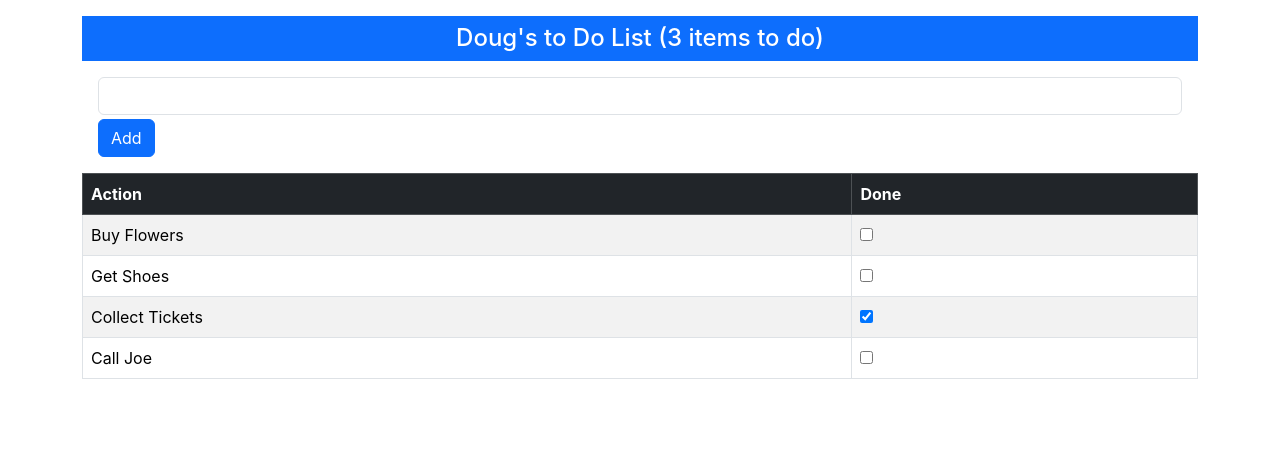
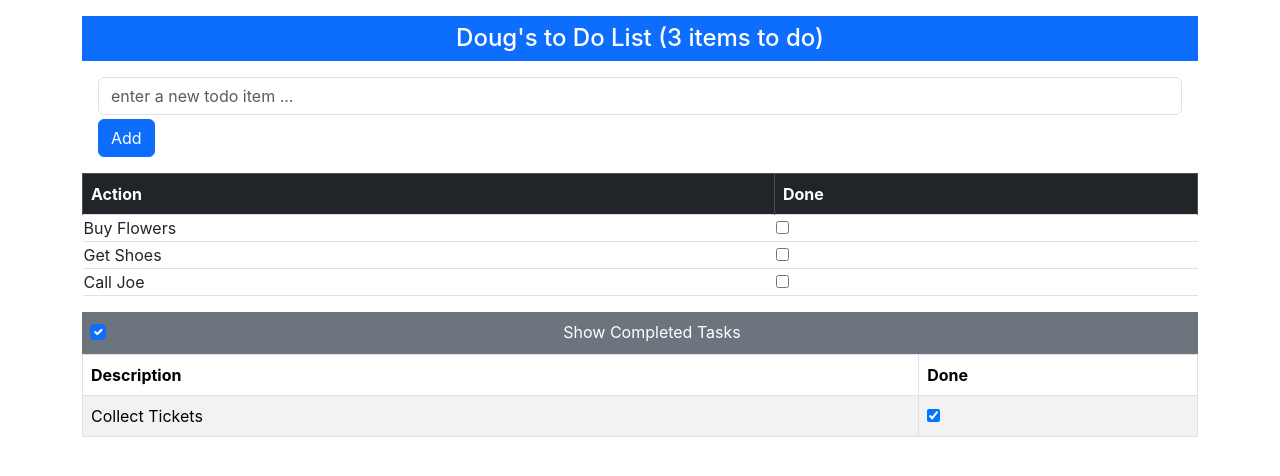
Before and after one commit to SukhWave/reacttodo2025, a React (Create React App) app in the folder todo/: page / in a window 1280 px wide. Shown: the top 476 px of the page. Built offline with nearby package versions, Linux system fonts and the light colour scheme; the HTML template or start-up script is replaced by a standard one.

Commit message:
Added VisibilityControl

```diff
--- a/todo/src/App.js
+++ b/todo/src/App.js
@@ -4,6 +4,7 @@
 import TodoBanner from './TodoBanner';
 import TodoRow from './TodoRow';
 import TodoCreator from './TodoCreator';
+import VisibilityControl from './VisibilityControl';
 
 function App() {
   const [userName] = useState("Doug");
@@ -15,11 +16,27 @@
     { action: "Call Joe", done: false }
   ]);
 
+  const [showCompleted, setShowCompleted] = useState(true);
+
   const createNewTodo = (task) => {
     if (!todoItems.find(item => item.action === task)) {
       setTodoItems([...todoItems, { action: task, done: false }]);
     }
   };
+
+  const toggleTodo = (todo) => {
+    const updatedTodos = todoItems.map((item) =>
+      item.action === todo.action
+        ? { ...item, done: !item.done }
+        : item
+  );
+    setTodoItems(updatedTodos);
+      //localStorage.setItem("todos", JSON.stringify(updatedTodos));
+  };
+
+  const todoTableRows = (doneValue) => todoItems.filter(item => item.done === doneValue).map(item =>
+    <TodoRow key={ item.action } item={ item } toggle={ toggleTodo } />
+  )
 
   return (
     <div className="container mt-3">
@@ -37,11 +54,30 @@
           </tr>
         </thead>
         <tbody>
-          {todoItems.map((item, index) => (
-            <TodoRow key={index} item={item} />
-          ))}
         </tbody>
+        { todoTableRows(false) }
       </table>
+
+              <div className="bg-secondary text-white text-center p-2">
+          <VisibilityControl
+            description="Completed Tasks"
+            isChecked={showCompleted}
+            callback={(checked) => setShowCompleted(checked)} />
+        </div>
+
+        { showCompleted &&
+        <table className="table table-striped table-bordered">
+          <thead>
+            <tr>
+              <th style={{width: "75%"}} >Description</th>
+              <th style={{width: "25%"}}>Done</th>
+            </tr>
+          </thead>
+          <tbody>
+            { todoTableRows(true) }
+          </tbody>
+        </table>
+        }
     </div>
   );
 }
--- a/todo/src/TodoCreator.js
+++ b/todo/src/TodoCreator.js
@@ -21,6 +21,7 @@
         <div className="my-1">
             <input
                 className="form-control"
+                placeholder="enter a new todo item ..."
                 value={ newItemText }
                 onChange={ updateNewTextValue }
                 />
--- /dev/null
+++ b/todo/src/VisibilityControl.js
@@ -0,0 +1,21 @@
+import React from 'react';
+
+function VisibilityControl({description, isChecked, callback})
+{
+
+    return (
+        <div className="form-check">
+            <input
+                className="form-check-input"
+                type="checkbox"
+                checked={ isChecked }
+                onChange={ (e) => callback(e.target.checked) } />
+            <label
+                className="form-check-label">
+                    Show { description }
+                </label>
+        </div>
+    );
+}
+
+export default VisibilityControl;
```
